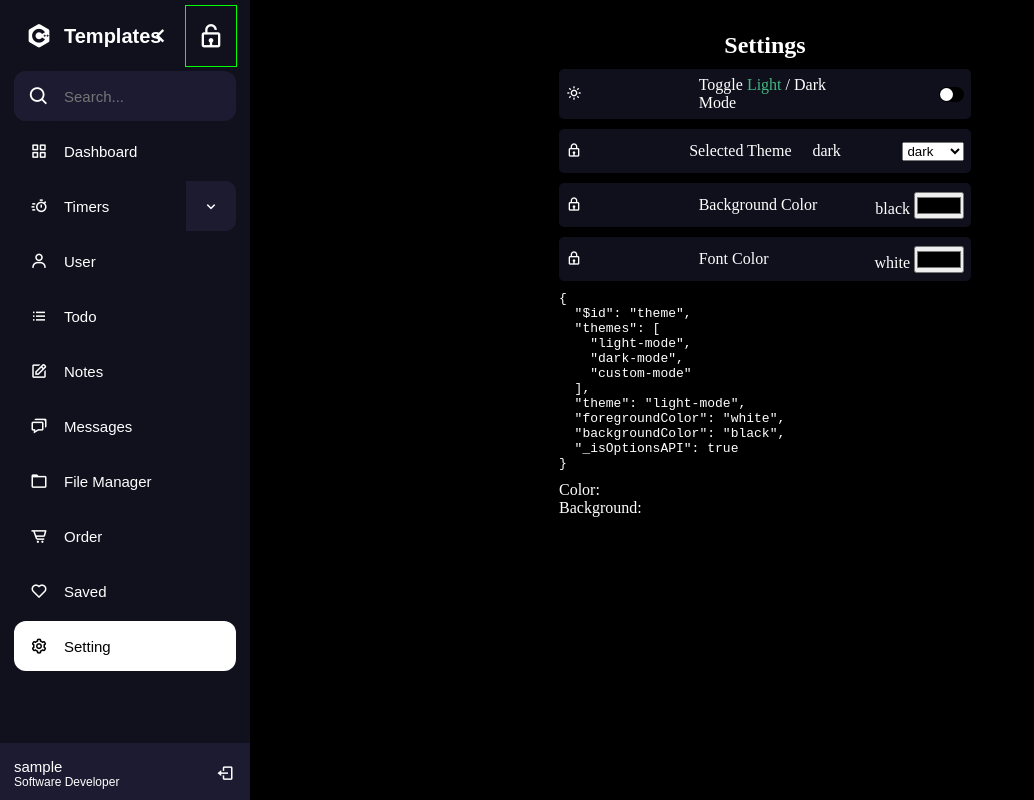
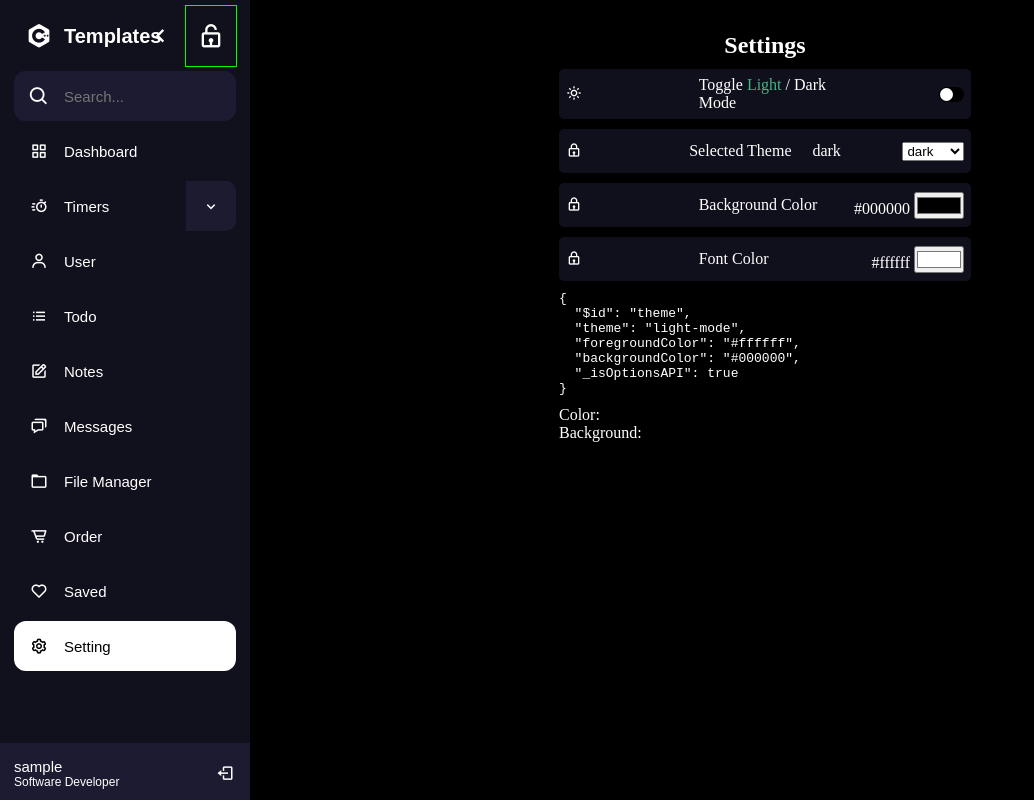
Before and after one commit to alexege/vue-templates-project, a Vue app in the folder Client/: page /settings in a window 1280 px wide. Shown: the whole page, without its empty margins (0-1034 px from the left). Built offline with nearby package versions, Linux system fonts and the light colour scheme; no server answers; sample sign-in values are in the browser's storage.

Commit message:
Removed color-picker component and simplified to use input of type color

```diff
--- a/Client/src/components/color/ColorPicker.vue
+++ b/Client/src/components/color/ColorPicker.vue
@@ -1,7 +1,7 @@
 <template>
     <div>
         {{ color }}
-        <input type="color" id="colorPicker" v-model="color" @input="handleInput" />
+        <input type="color" id="colorPicker" v-model="color" @input="handleInput" @blur="setColor" />
     </div>
 </template>
 
@@ -11,13 +11,17 @@ const emit = defineEmits(['color'])
 const props = defineProps(['provided'])
 
 // Reactive state for the color
-const color = ref('#ff0000');
+const color = ref('');
 const throttledColor = ref('');
 
 color.value = props.provided
 
 const emitColorSelection = () => {
     emit('color', throttledColor.value)
+}
+
+const setColor = () => {
+    emitColorSelection(color.value)
 }
 
 // Custom throttle function
@@ -37,7 +41,7 @@ function throttle(func, delay) {
 const updateValue = throttle((value) => {
     throttledColor.value = value;
     emitColorSelection();
-}, 1000)
+}, 500);
 
 const handleInput = (event) => {
     updateValue(event.target.value)
--- a/Client/src/stores/theme.store.js
+++ b/Client/src/stores/theme.store.js
@@ -2,37 +2,23 @@ import { defineStore } from 'pinia'
 
 export const useThemeStore = defineStore('theme', {
   state: () => ({
-    themes: ['light-mode', 'dark-mode', 'custom-mode'],
     theme: localStorage.getItem('theme') || 'light-mode',
-    foregroundColor: 'white',
-    backgroundColor: 'black'
+    foregroundColor: localStorage.getItem('fgColor') || '#ffffff',
+    backgroundColor: localStorage.getItem('bgColor') || '#000000'
   }),
   actions: {
-    toggleTheme() {
-      if (this.theme === 'undefined' || this.theme === null) {
-        this.theme = 'light-mode'
-      } else if (this.theme == 'light-mode') {
-        this.theme = 'dark-mode'
-      } else {
-        this.theme = 'light-mode'
+    setTheme(theme) {
+      this.theme = theme
+      if (theme === 'light-mode') {
+        this.foregroundColor = '#000000'
+        this.backgroundColor = '#ffffff'
+      } else if (theme === 'dark-mode') {
+        this.foregroundColor = '#ffffff'
+        this.backgroundColor = '#000000'
       }
-    },
-    setTheme(value) {
-      if (value === 'light-mode') {
-        this.foregroundColor = 'black'
-        this.backgroundColor = 'white'
-      } else if ((value = 'dark-mode')) {
-        this.foregroundColor = 'white'
-        this.backgroundColor = 'black'
-      } else {
-        this.foregroundColor = localStorage.getItem('fgColor') || 'white'
-        this.backgroundColor = localStorage.getItem('bgColor') || 'black'
-        document.documentElement.style.setProperty('--font-color', this.foregroundColor)
-        document.documentElement.style.setProperty('--bg-color', this.backgroundColor)
-      }
-      console.log('Setting theme: ', value)
-      this.theme = value
-      localStorage.setItem('theme', value)
+      localStorage.setItem('theme', theme)
+      // document.documentElement.style.setProperty('--font-color', this.foregroundColor)
+      // document.documentElement.style.setProperty('--bg-color', this.backgroundColor)
     },
     setCustomColors(fgColor, bgColor) {
       this.foregroundColor = fgColor
@@ -40,8 +26,8 @@ export const useThemeStore = defineStore('theme', {
     },
 
     getTheme() {
-      this.foregroundColor = localStorage.getItem('fgColor') || 'white'
-      this.backgroundColor = localStorage.getItem('bgColor') || 'black'
+      this.foregroundColor = localStorage.getItem('fgColor') || '#ffffff'
+      this.backgroundColor = localStorage.getItem('bgColor') || '#000000'
     }
   }
 })
--- a/Client/src/views/SettingsView.vue
+++ b/Client/src/views/SettingsView.vue
@@ -3,67 +3,111 @@ import Toggle from '@/components/toggle/toggle.vue'
 import { ref, computed, onMounted, watch } from 'vue'
 
 
-const fgColor = ref("white");
-const bgColor = ref("black");
+const fgColor = ref("#fff");
+const bgColor = ref("#000");
 
 import { useThemeStore } from '@/stores/theme.store'
 const themeStore = useThemeStore()
 const switch1 = ref(false)
-
-//Color Picker
-import ColorPicker from '@/components/color/ColorPicker.vue'
 
 const fontColor = ref()
 const backgroundColor = ref()
 const themeChoice = ref('dark')
 
 onMounted(() => {
-  fgColor.value = themeStore.fontColor
+  themeStore.foregroundColor = localStorage.getItem('fgColor') || '#ffffff'
+  themeStore.backgroundColor = localStorage.getItem('bgColor') || '#000000'
+  fgColor.value = themeStore.foregroundColor
   bgColor.value = themeStore.backgroundColor
-});
+  themeStore.getTheme()
+})
 
 //Background Color Selected
-const updateBackgroundColor = (color) => {
+const updateBackgroundColor = () => {
   themeChoice.value = 'custom'
   themeStore.setTheme('custom-mode')
-  themeStore.setCustomColors(fontColor.value, color)
-  backgroundColor.value = color;
+  themeStore.setCustomColors(fontColor.value, bgColor.value)
+  backgroundColor.value = bgColor.value;
 
-  localStorage.setItem('bgColor', color)
+  localStorage.setItem('theme', 'custom-mode')
+  localStorage.setItem('bgColor', bgColor.value)
   localStorage.setItem('fgColor', fontColor.value)
 }
 
 //Font Color Selected
-const updateFontColor = (color) => {
+const updateFontColor = () => {
   themeChoice.value = 'custom'
   themeStore.setTheme('custom-mode')
-  themeStore.setCustomColors(color, backgroundColor.value)
-  fontColor.value = color;
+  themeStore.setCustomColors(fgColor.value, backgroundColor.value)
+  fontColor.value = fgColor.value;
 
+  localStorage.setItem('theme', 'custom-mode')
   localStorage.setItem('bgColor', backgroundColor.value)
-  localStorage.setItem('fgColor', color)
+  localStorage.setItem('fgColor', fgColor.value)
 }
 
 //Toggle Dark / Light
 const handleToggle = (value) => {
   console.log("Value is: ", value)
   value ? themeStore.setTheme('dark-mode') : themeStore.setTheme('light-mode')
-  value ? themeStore.setCustomColors('white', 'black') : themeStore.setCustomColors('black', 'white')
+  value ? themeStore.setCustomColors('#ffffff', '#000000') : themeStore.setCustomColors('#000000', '#ffffff')
 }
 
 //Handle DropDown Theme Selection
 const handleThemeSelection = () => {
   if (themeChoice.value === 'light') {
     console.log("Light mode selected")
+    fgColor.value = '#ffffff'
+    bgColor.value = '#000000'
     themeStore.setTheme('light-mode')
+    themeStore.setCustomColors('#000000', '#ffffff')
+    localStorage.setItem('fgColor', '#ffffff')
+    localStorage.setItem('bgColor', '#000000')
+    localStorage.setItem('theme', 'light-mode')
   } else if (themeChoice.value === 'dark') {
     console.log("Dark mode selected")
+    fgColor.value = '#000000'
+    bgColor.value = '#ffffff'
     themeStore.setTheme('dark-mode')
+    themeStore.setCustomColors('#ffffff', '#000000')
+    localStorage.setItem('fgColor', '#000000')
+    localStorage.setItem('bgColor', '#ffffff')
+    localStorage.setItem('theme', 'dark-mode')
   } else if (themeChoice.value === 'custom') {
     console.log("Custom mode selected")
     themeStore.setTheme('custom-mode')
     themeStore.setCustomColors(fontColor.value, backgroundColor.value)
+    localStorage.setItem('fgColor', fontColor.value)
+    localStorage.setItem('bgColor', backgroundColor.value)
+    localStorage.setItem('theme', 'custom-mode')
   }
+}
+
+//Throttle Color Picker
+function throttle(func, delay) {
+  let lastCall = 0;
+  let timeoutId;
+
+  return function (...args) {
+    const now = new Date().getTime();
+    if (now - lastCall >= delay) {
+      lastCall = now;
+      func(...args);
+    }
+  };
+}
+
+const updateValue = throttle((value) => {
+  throttledColor.value = value;
+  emitColorSelection();
+}, 500);
+
+// watch(color, (newValue) => {
+//   throttledColor.value = newValue;
+// })
+
+const handleInput = () => {
+  console.log("Input is updating")
 }
 
 </script>
@@ -116,7 +160,8 @@ const handleThemeSelection = () => {
           Background Color
         </div>
         <div class="right">
-          <color-picker @color="updateBackgroundColor" :provided="themeStore.backgroundColor" />
+          {{ bgColor }}
+          <input type="color" v-model="bgColor" @input="handleInput" @change="updateBackgroundColor">
         </div>
       </div>
 
@@ -128,7 +173,8 @@ const handleThemeSelection = () => {
           Font Color
         </div>
         <div class="right">
-          <color-picker @color="updateFontColor" :provided="themeStore.foregroundColor" />
+          {{ fgColor }}
+          <input type="color" v-model="fgColor" @input="handleInput" @change="updateFontColor">
         </div>
       </div>
 
```
